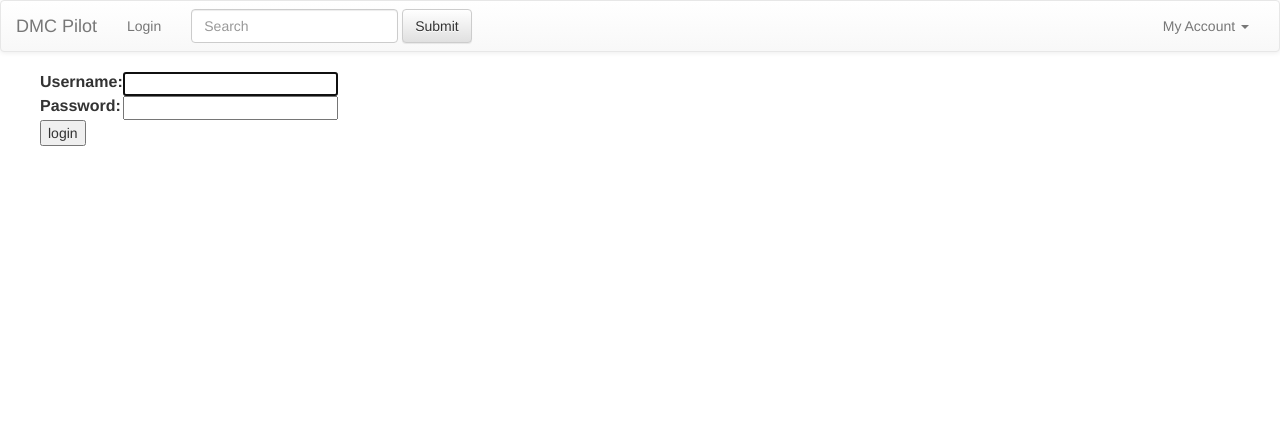
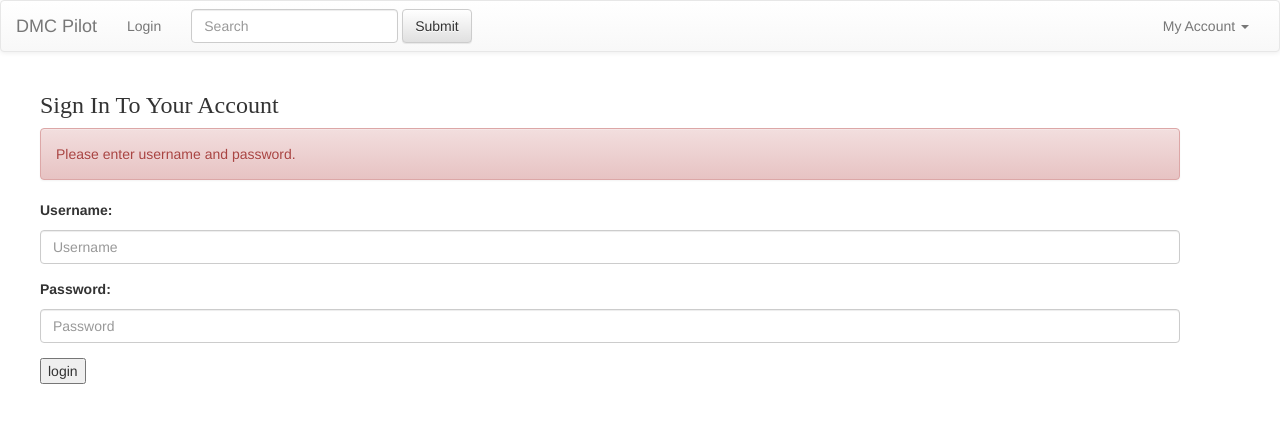
Before and after one commit to mxmoss/mysite, a Django app: page /login/ in a window 1280 px wide. Shown: the top 423 px of the page. Run offline with Django 3.2, Linux system fonts and the light colour scheme; some libraries are stand-ins or nearby versions.

Commit message:
make login a little nicer style

```diff
--- a/myapp/templates/registration/login.html
+++ b/myapp/templates/registration/login.html
@@ -1,23 +1,34 @@
 {% extends "myapp/base.html" %}
 
+<body class="login">
+  <div class="content">
 {% block content %}
 
 {% if form.errors %}
 <p>Your username and password didn't match. Please try again.</p>
 {% endif %}
 
-<form method="post" action="{% url 'login' %}">
+<form method="post" class="login-form" action="{% url 'login' %}">
 {% csrf_token %}
-<table>
-<tr>
-    <td>{{ form.username.label_tag }}</td>
-    <td>{{ form.username }}</td>
-</tr>
-<tr>
-    <td>{{ form.password.label_tag }}</td>
-    <td>{{ form.password }}</td>
-</tr>
-</table>
+<div class="form-group">
+
+  <h3 class="form-title">Sign In To Your Account</h3>
+
+  <div class="alert alert-danger msg-login display-hide">
+      <button class="close" data-close="alert"></button>
+      <span>
+      Please enter username and password. </span>
+  </div>
+  <div class="form-group">
+      <!--ie8, ie9 does not support html5 placeholder, so we just show field title for that-->
+      <label class="control-label visible-ie8 visible-ie9">{{ form.username.label_tag }}</label>
+      <input class="form-control form-control-solid placeholder-no-fix"  autocomplete="off" type="text" name="username" id="username" value="" placeholder="Username"/>
+  </div>
+   <div class="form-group">
+      <label class="control-label visible-ie8 visible-ie9">{{ form.password.label_tag }}</label>
+      <input class="form-control form-control-solid placeholder-no-fix" autocomplete="off"  type="password" name="password" id="password" placeholder="Password"/>
+  </div>
+
 
 <input type="submit" value="login" />
 <input type="hidden" name="next" value="{{ next }}" />
```
